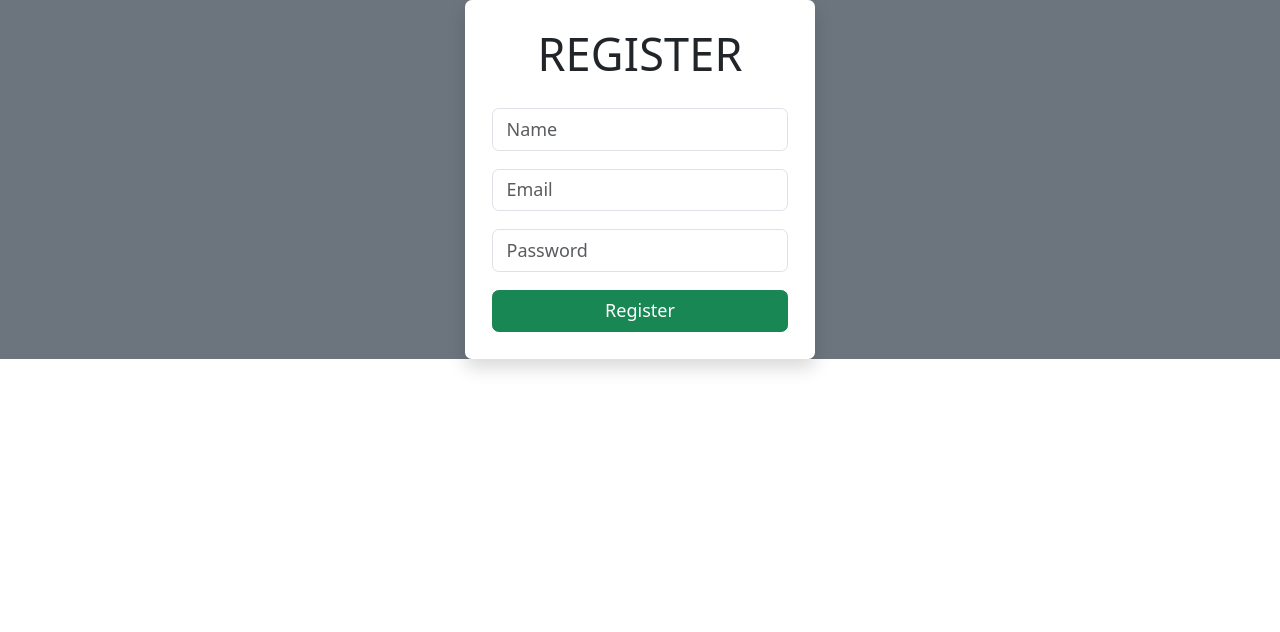
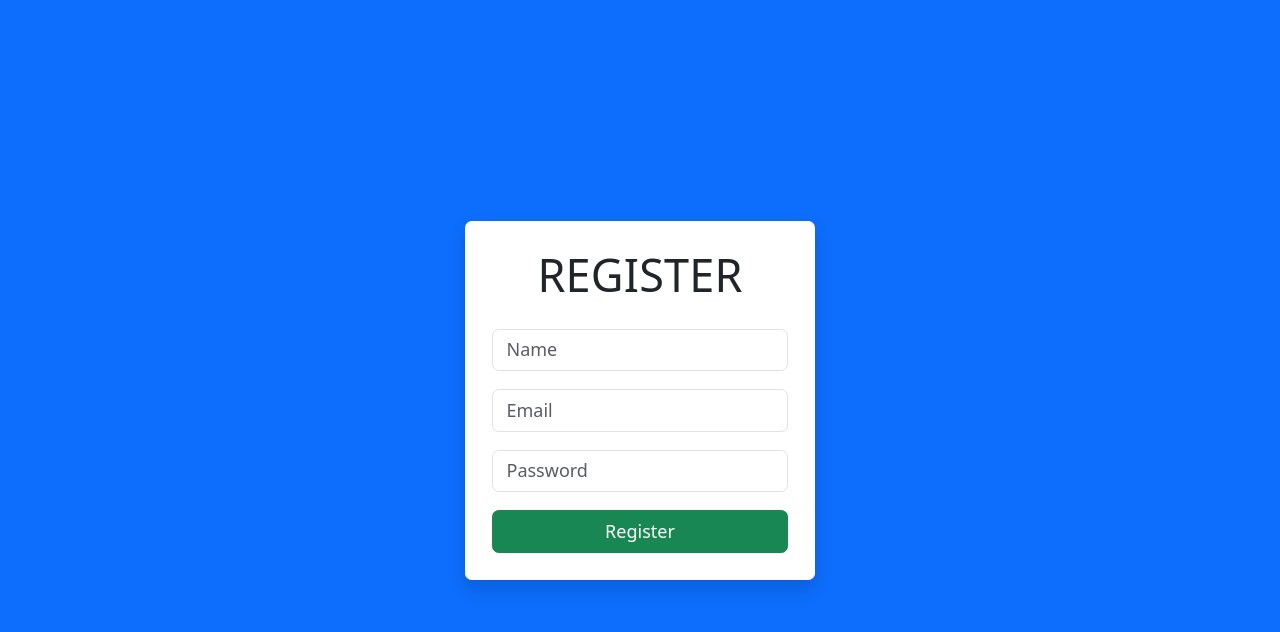
Before and after one commit to andyugbawa/mern-react, a React (Vite) app in the folder newmernapp/client/: page / in a window 1280 px wide. Shown: the top 632 px of the page. Built offline with nearby package versions, Linux system fonts and the light colour scheme.

Commit message:
background color change

```diff
--- a/newmernapp/client/src/SignUp.jsx
+++ b/newmernapp/client/src/SignUp.jsx
@@ -22,7 +22,7 @@
 
   return (
     <form onSubmit={handleSubmit}>
-      <div className='d-flex justify-content-center align-items-center bg-secondary vh-25'>
+      <div className='d-flex justify-content-center align-items-center bg-primary vh-100'>
 
         <div
           className='bg-white p-4 rounded shadow'
```
